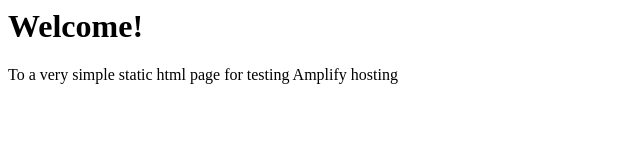
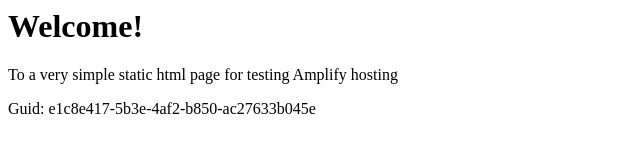
Before and after one commit to aws-aemilia-syd/Github-PR-Commit-Integration-Test-DoNotTouch-GithubWebhookPreviewCanaryTest-v1-prod-ap-southeast-2, a website: page src/index.html in a window 1280 px wide. Shown: the whole page, without its empty margins (0-640 px from the left). Drawn offline with Linux system fonts and the light colour scheme.

Commit message:
commit from integ tests

```diff
--- a/src/index.html
+++ b/src/index.html
@@ -1,3 +1,5 @@
+
+
 <html lang="en">
 
 <head>
@@ -10,6 +12,6 @@
 <body>
     <h1>Welcome!</h1>
     <p>To a very simple static html page for testing Amplify hosting</p>
-</body>
+    <p>Guid: e1c8e417-5b3e-4af2-b850-ac27633b045e</p></body>
 
 </html>
```
